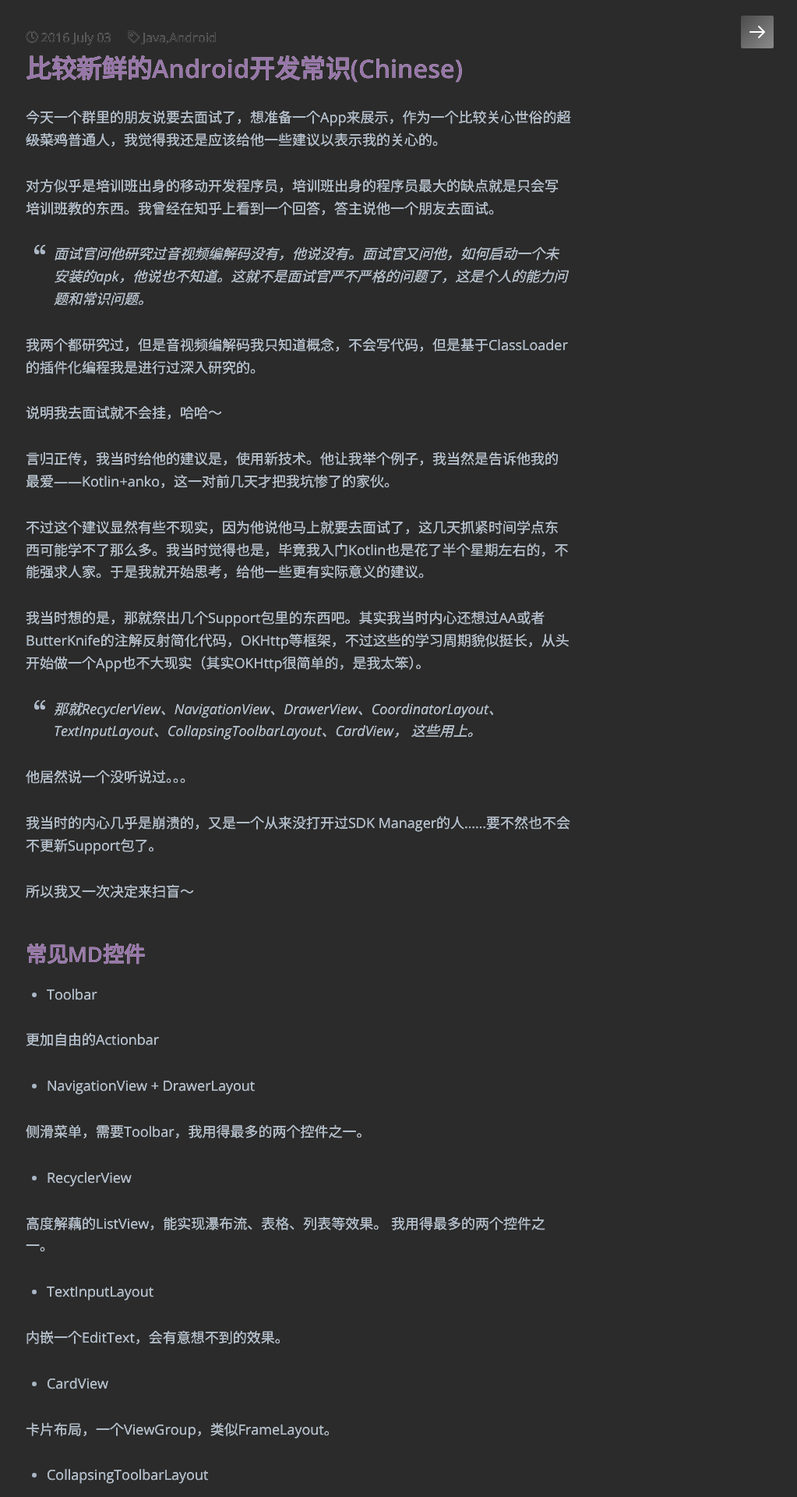
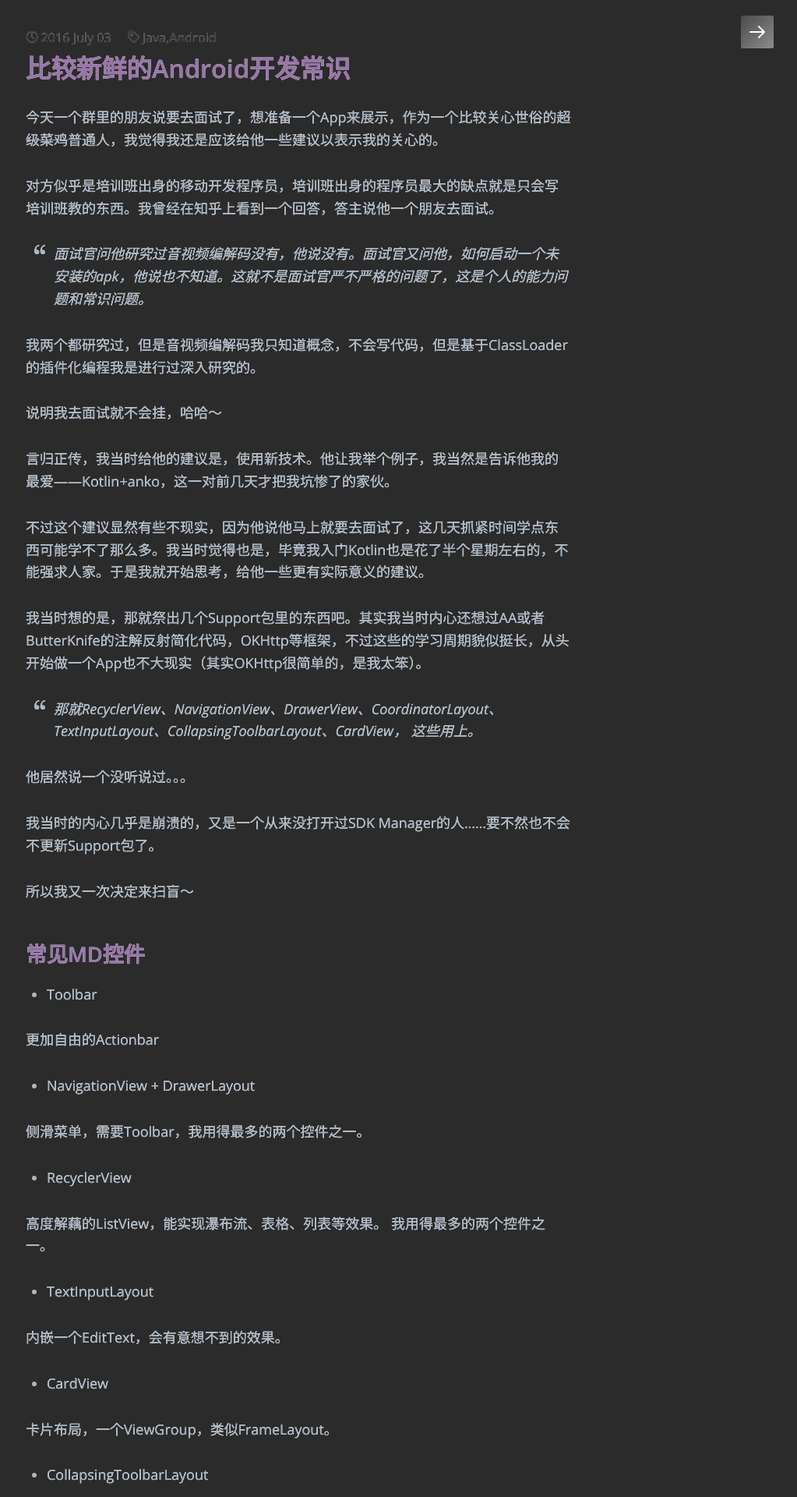
Before and after one commit to kangkangkang/ice1000.github.io, a Jekyll site: the page built from _posts/Android/2016-7-3-AndroidNewTech.md, in a window 1280 px wide. Shown: the top 1920 px of the page at 78% size, without its empty margins (257-1280 px from the left). Built offline with Jekyll 4.4.1, drawn with Linux system fonts in a browser that asks for light colours; some web fonts are replaced.

Commit message:
commit via a script

```diff
--- a/_posts/Android/2016-7-3-AndroidNewTech.md
+++ b/_posts/Android/2016-7-3-AndroidNewTech.md
@@ -1,6 +1,6 @@
 ---
 layout: post
-title: 比较新鲜的Android开发常识(Chinese)
+title: 比较新鲜的Android开发常识
 category: Android
 tags: Java,Android
 keywords: Java,MaterialDesign,Android
--- a/_posts/Java/2016-6-26-LearnIDEA2.md
+++ b/_posts/Java/2016-6-26-LearnIDEA2.md
@@ -1,6 +1,6 @@
 ---
 layout: post
-title: 传教之IntelliJ IDEA第二章：快捷键（一）(Chinese)
+title: 传教之IntelliJ IDEA第二章：快捷键（一）
 category: Java
 tags: Java, JetBrains
 keywords: Java,IDEA, PhpStorm,WebStorm,PyCharm,Rider,RubyMine,CLion,Android Studio
--- a/_posts/Kotlin/2016-7-1-BugOfAnkoReallyHurtsMe.md
+++ b/_posts/Kotlin/2016-7-1-BugOfAnkoReallyHurtsMe.md
@@ -1,6 +1,6 @@
 ---
 layout: post
-title: Kotlin编译器内部报错，我受伤很深(Chinese)
+title: Kotlin编译器内部报错，我受伤很深
 category: Kotlin
 tags: Kotlin, anko
 keywords: Kotlin, anko, Android Studio
--- a/_posts/Misc/2016-6-18-MyFirstJob.md
+++ b/_posts/Misc/2016-6-18-MyFirstJob.md
@@ -1,6 +1,6 @@
 ---
 layout: post
-title: 第一次工作经历，非常不愉快(Chinese)
+title: 第一次工作经历，非常不愉快
 category: Misc
 tags: Misc
 keywords: Work,Job,Life,ice1000
```
